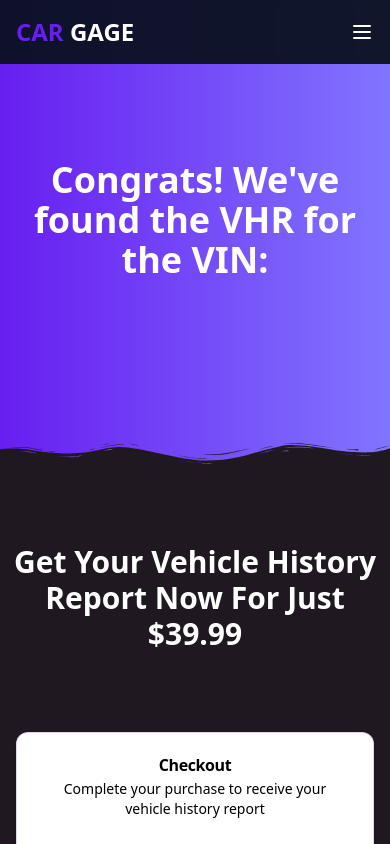
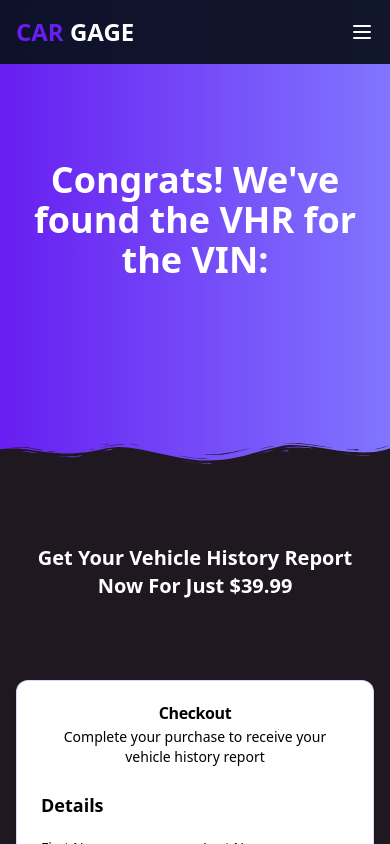
Before and after one commit to Momin-Khan-a11y/cargage-paypal, a Next.js app: page /checkout in a window 390 px wide. Shown: the top 844 px of the page. Built offline with nearby package versions, Linux system fonts and the light colour scheme; no server answers.

Commit message:
Update page.tsx

```diff
--- a/src/app/checkout/page.tsx
+++ b/src/app/checkout/page.tsx
@@ -82,8 +82,8 @@ function page() {
           </svg>
         </div>
       </div>
-      <div className='w-full flex flex-col text-center items-center justify-center gap-8 pt-20'>
-        <h1 className='text-3xl font-bold text-white max-w-xl text-center'>
+      <div className='w-full flex flex-col text-center items-center justify-center gap-8 pt-20 px-5'>
+        <h1 className='text-xl sm:text-3xl font-bold text-white max-w-xl text-center'>
           Get Your Vehicle History Report Now For Just $39.99
         </h1>
 
```
